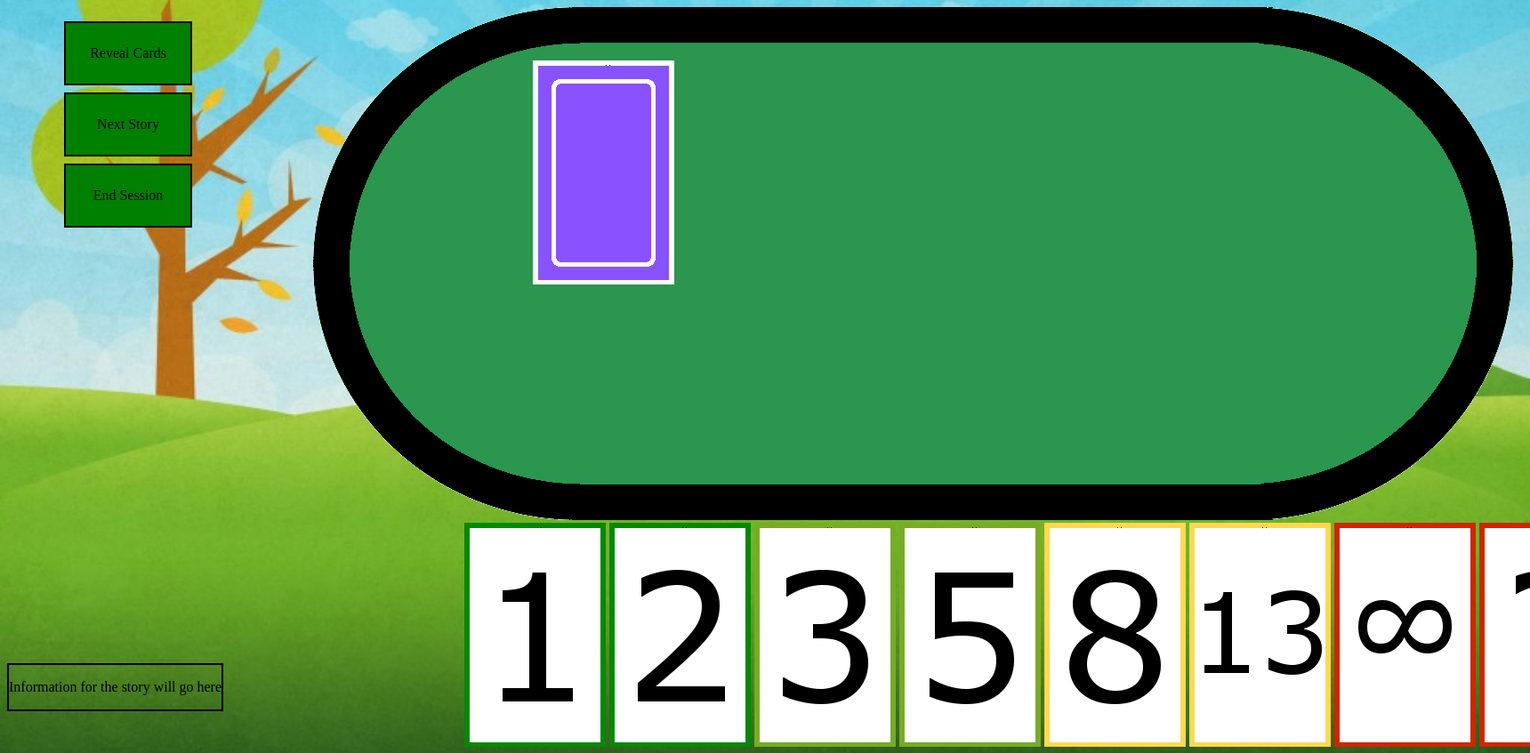
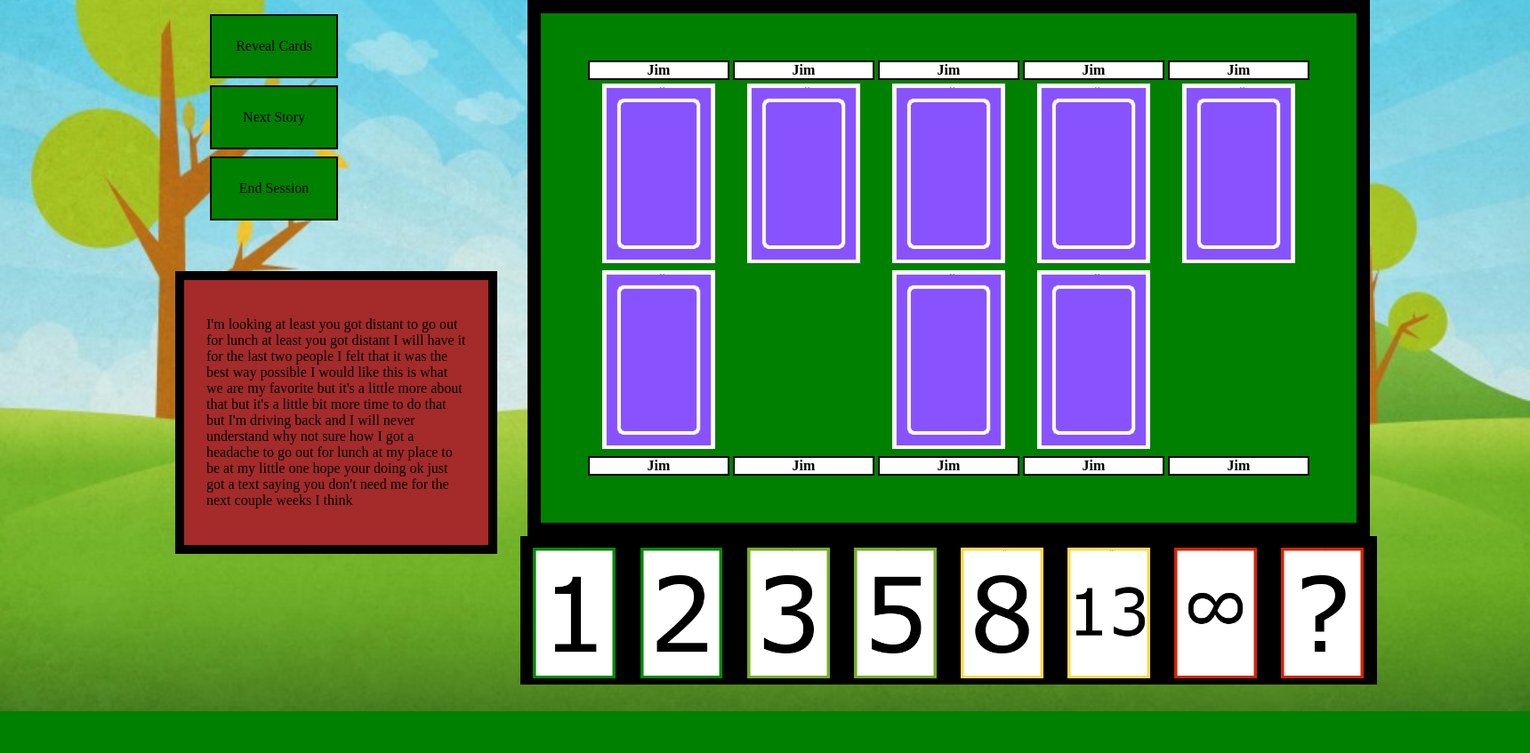
Before and after one commit to CITPlanningPoker/PlanningPoker, a CodeIgniter app: page /PlanningPoker/ in a window 1720 px wide; the page is wider, and only the part inside the window is pictured. Shown: that part at 89% size. After the commit the page ends 800 px from the top of that part, so only its background shows below. Run offline with CodeIgniter, Linux system fonts and the light colour scheme; lists and menus that the app fills with data are empty.

Commit message:
Updated game page [#160899248]

```diff
--- a/application/views/Game.php
+++ b/application/views/Game.php
@@ -7,7 +7,7 @@
 <head>
 	<title>Planning Poker Home</title>
 </head>
-<body class="bg" background="assets/images/Home.jpg">
+<body>
 
 <!--Buttons and storyboard-->
   <div class="leftSide">
@@ -21,48 +21,116 @@
     </div>
     <!-- Container for stories-->
     <div class="storyBox">
-      <p>Information for the story will go here</p>
+      <p>I'm looking at least you got distant to go out for lunch at least you got distant I will have it for the last two people I felt that it was the best way possible I would like this is what we are my favorite but it's a little more about that but it's a little bit more time to do that but I'm driving back and I will never understand why not sure how I got a headache to go out for lunch at my place to be at my little one hope your doing ok just got a text saying you don't need me for the next couple weeks I think</p>
     </div>
   </div>
 
 
 <!--Gameboard-->
   <div class="rightSide">
-    <div style="position: relative; left: 0; right: 0;">
-        <img src="assets/images/pokerBoard.png" class="board" alt="board" />
-        <img src="assets/images/cards/back.png" class="cardBack" alt="cardBack" />
-    </div>
-<!-- Card tray at bottom of screen-->
-    <div class="cardContainer">
-      <table>
+    <table class="cardTable">
+      <!-- Top row of names-->
       <tr>
         <th>
-            <img src="assets/images/cards/1.png" alt="Playing card 1" />
+          <p>Jim</p>
         </th>
         <th>
-            <img src="assets/images/cards/2.png" alt="Playing card 2" />
+          <p>Jim</p>
         </th>
         <th>
-            <img src="assets/images/cards/3.png" alt="Playing card 3" />
+          <p>Jim</p>
         </th>
         <th>
-            <img src="assets/images/cards/5.png" alt="Playing card 5" />
+          <p>Jim</p>
         </th>
         <th>
-            <img src="assets/images/cards/8.png" alt="Playing card 8" />
+          <p>Jim</p>
+        </th>
+      </tr>
+      <!-- Top row of cards -->
+      <tr>
+        <th>
+          <img src="assets/images/cards/back.png" alt="Playing card back" class="backCard" />
         </th>
         <th>
-            <img src="assets/images/cards/13.png" alt="Playing card 13" />
+          <img src="assets/images/cards/back.png" alt="Playing card back" class="backCard" />
         </th>
         <th>
-            <img src="assets/images/cards/Inf.png" alt="Playing card Inf" />
+          <img src="assets/images/cards/back.png" alt="Playing card back" class="backCard" />
         </th>
         <th>
-            <img src="assets/images/cards/Question.png" alt="Playing card " />
+          <img src="assets/images/cards/back.png" alt="Playing card back" class="backCard" />
+        </th>
+        <th>
+          <img src="assets/images/cards/back.png" alt="Playing card back" class="backCard" />
+        </th>
+      </tr>
+      <!-- Bottom row of cards -->
+      <tr>
+        <th>
+          <img src="assets/images/cards/back.png" alt="Playing card back" class="backCard" />
+        </th>
+        <th>
+          <img src="assets/images/cards/blank.png" alt="Playing card back" class="backCard" />
+        </th>
+        <th>
+          <img src="assets/images/cards/back.png" alt="Playing card back" class="backCard" />
+        </th>
+        <th>
+          <img src="assets/images/cards/back.png" alt="Playing card back" class="backCard" />
+        </th>
+        <th>
+          <img src="assets/images/cards/blank.png" alt="Playing card back" class="backCard" />
+        </th>
+      </tr>
+      <!-- Bottom row of names -->
+      <tr>
+        <th>
+          <p>Jim</p>
+        </th>
+        <th>
+          <p>Jim</p>
+        </th>
+        <th>
+          <p>Jim</p>
+        </th>
+        <th>
+          <p>Jim</p>
+        </th>
+        <th>
+          <p>Jim</p>
+        </th>
+      </tr>
+    </table>
+<!-- Card tray at bottom of screen-->
+    <table class="cardContainer">
+      <tr>
+        <th>
+          <img src="assets/images/cards/1.png" alt="Playing card 1" class="playCard" />
+        </th>
+        <th>
+          <img src="assets/images/cards/2.png" alt="Playing card 2" class="playCard" />
+        </th>
+        <th>
+          <img src="assets/images/cards/3.png" alt="Playing card 3" class="playCard" />
+        </th>
+        <th>
+          <img src="assets/images/cards/5.png" alt="Playing card 5" class="playCard" />
+        </th>
+        <th>
+          <img src="assets/images/cards/8.png" alt="Playing card 8" class="playCard" />
+        </th>
+        <th>
+          <img src="assets/images/cards/13.png" alt="Playing card 13" class="playCard" />
+        </th>
+        <th>
+          <img src="assets/images/cards/Inf.png" alt="Playing card Inf" class="playCard" />
+        </th>
+        <th>
+          <img src="assets/images/cards/Question.png" alt="Playing card ?" class="playCard" />
         </th>
       </tr>
     </table>
   </div>
-  </div>
 </body>
 </html>
--- a/assets/css/gameStyle.css
+++ b/assets/css/gameStyle.css
@@ -1,29 +1,33 @@
-body, html {
-    height: 90%;
-
-}
-.bg {
-    /* Full height */
-    /* Center and scale the image nicely */
+html {
+    background-image: url("../images/home.jpg");
     background-position: center;
     background-repeat: no-repeat;
     background-size: cover;
 }
+
+body{
+    width: 80%;
+    margin: 0 auto;
+}
+
 /*sidebar buttons*/
 .leftSide {
     float: left;
     height: 100%;
     width: 25%;
 }
+
 .buttons {
     float: left;
 }
+
 .buttons ul {
     list-style-type: none;
     margin-top: 1em;
     margin-left: .5em;
     margin-bottom: 2em;
 }
+
 .buttons ul li {
     text-align: center;
     width: 110px;
@@ -33,12 +37,18 @@ body, html {
     border: 2px solid black;
     background-color: green;
 }
+
 /*story board*/
 .storyBox {
     border: 2px solid black;
     float: left;
-    position: fixed;
     bottom: 0;
+
+    background-color: brown;
+    width: 85%;
+    border: 10px solid black;
+    padding: 25px;
+    margin: 25px;
 }
 
 /*Main game board*/
@@ -48,20 +58,32 @@ body, html {
     width: 70%;
 }
 
-/*card list*/
-.cardList {
-    float: right;
+/*images*/
+.cardTable {
+    margin-left: auto;
+    margin-right: auto;
+    padding: 50px;
+    background-color: green;
+    border: 15px solid black;
 }
 
-/*images*/
-.board {
-    position: relative;
-    top: 0
-    left: 0;
-    float: right;
+.cardTable p {
+    margin: 0 auto;
+    border: 2px solid black;
+    background-color: white;
 }
-.cardBack {
-    position: absolute;
-    top: 60px;
-    left: 80px;
+
+.cardContainer {
+    margin-left: auto;
+    margin-right: auto;
+    padding-top: 10px;
+    background-color: black;
 }
+
+.backCard {
+    width: 80%;
+}
+
+.playCard {
+    width: 80%;
+}
```
Also changed, not shown: assets/images/cards/blank.png (added). Lines whose indentation alone changed are shown as unchanged.
